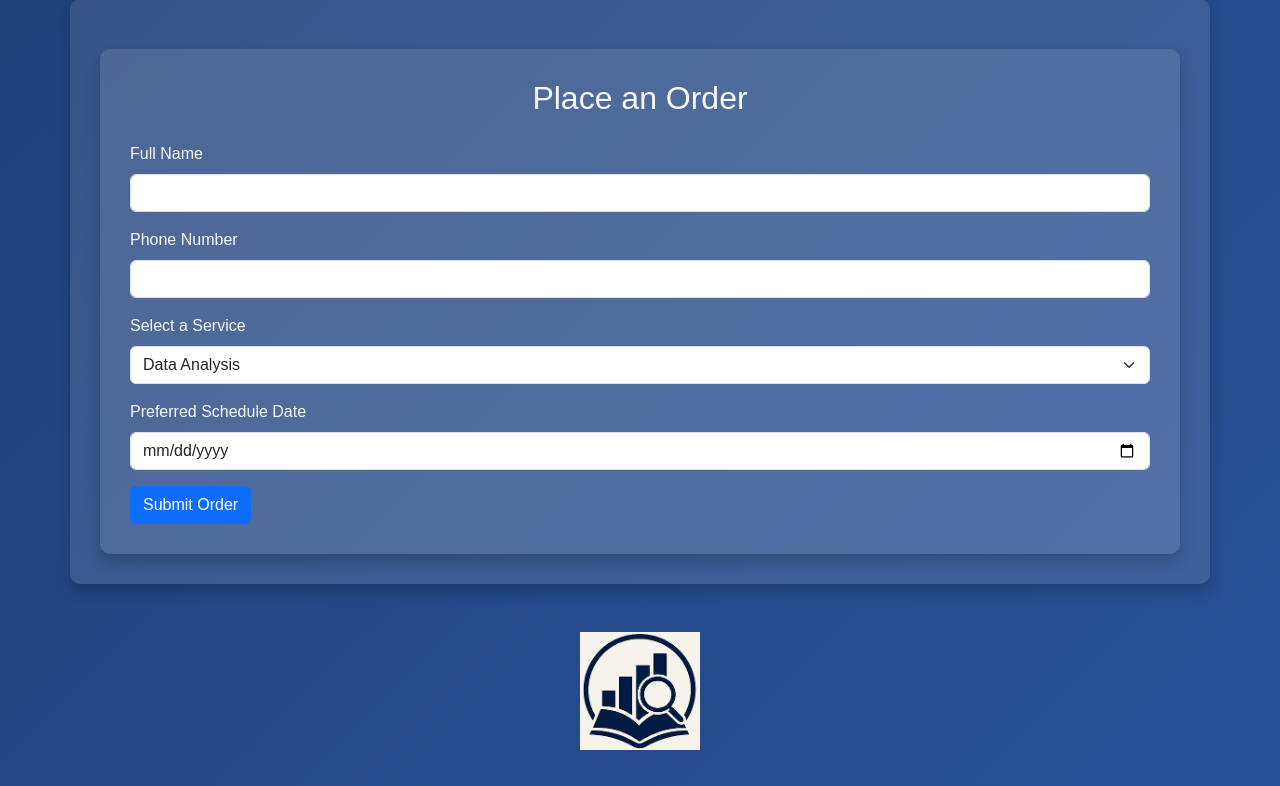
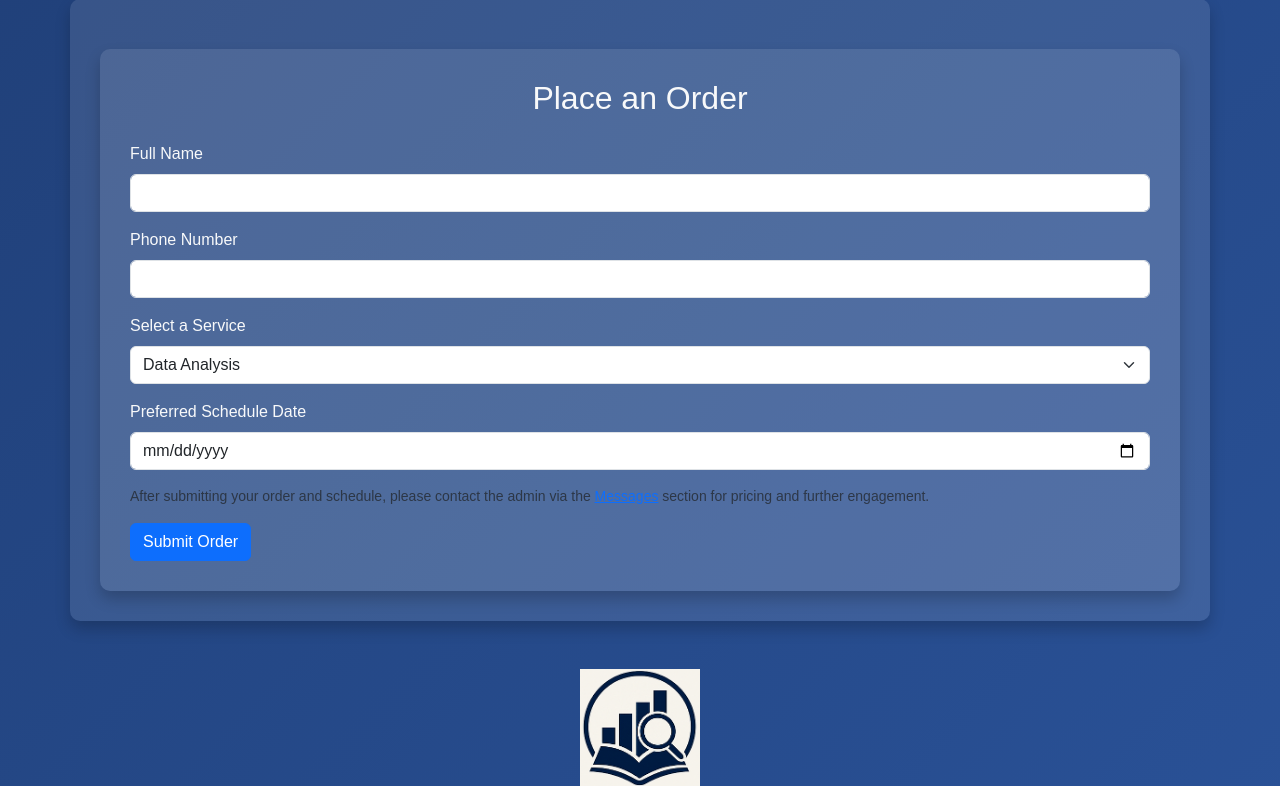
Before and after one commit to Ssembatya-hub/ResearchApp, a Flask app: page /order in a window 1280 px wide. Shown: the part 639-1425 px from the top of the page. Run offline with Flask 3, Linux system fonts and the light colour scheme; the visitor is signed in with stand-in values (Sample User, id 1); data that the repository does not hold is empty; some libraries are stand-ins or nearby versions.

Commit message:
Fix: display schedule date and format properly in order summary

```diff
--- a/templates/index.html
+++ b/templates/index.html
@@ -26,6 +26,7 @@
                 <tr>
                     <th>Name</th>
                     <th>Service</th>
+                    <th>Schedule</th>
                     <th>Status</th>
                 </tr>
             </thead>
@@ -34,6 +35,7 @@
                 <tr>
                     <td>{{ order.name }}</td>
                     <td>{{ order.service }}</td>
+                    <td>{{ order.schedule_date }}</td>
                     <td>
                         {% if order.status == 'submitted' %}
                             <span class="badge bg-warning">Submitted</span>
--- a/templates/order.html
+++ b/templates/order.html
@@ -30,6 +30,11 @@
             <input type="date" class="form-control" id="schedule_date" name="schedule_date" required>
         </div>
 
+        <small class="text-muted d-block mb-3">
+            After submitting your order and schedule, please contact the admin via the
+            <a href="{{ url_for('messages') }}">Messages</a> section for pricing and further engagement.
+        </small>
+
         <button type="submit" class="btn btn-primary">Submit Order</button>
     </form>
 </div>
```
